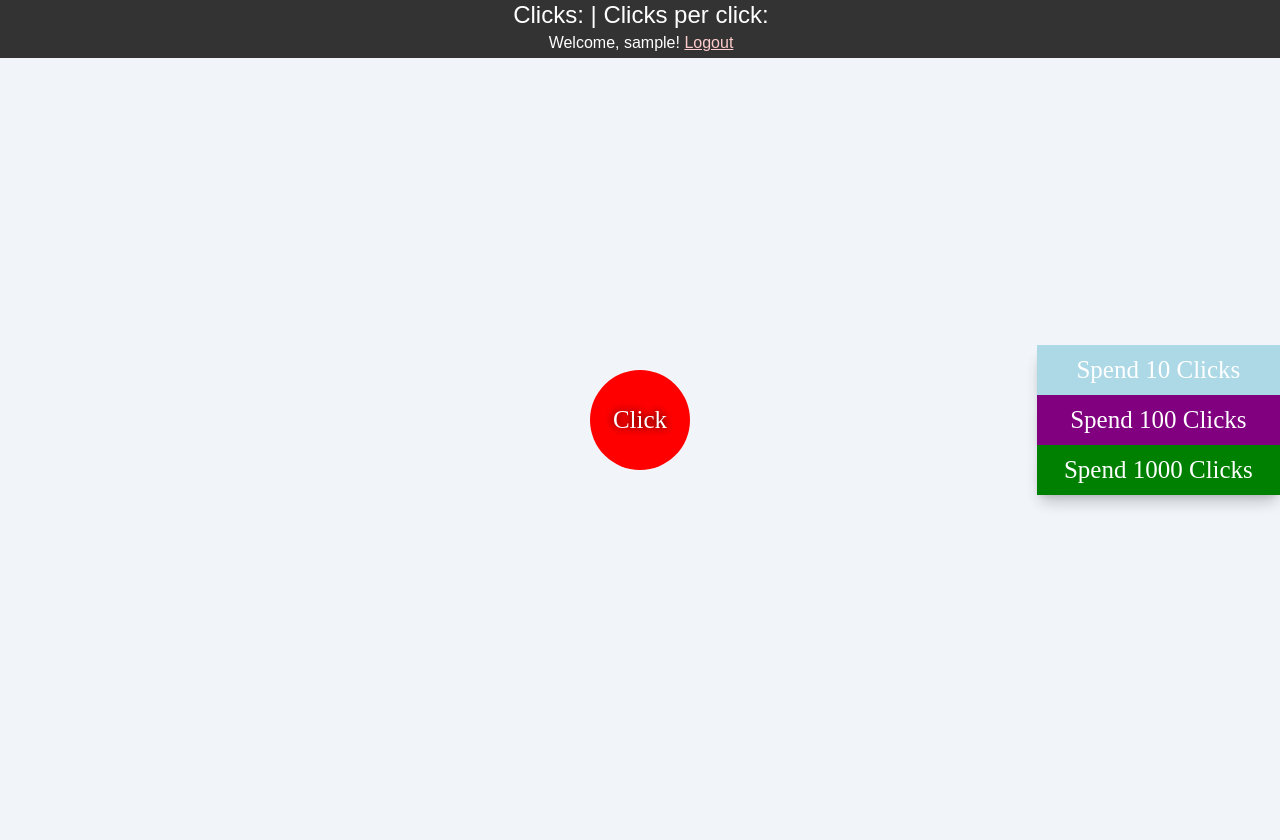
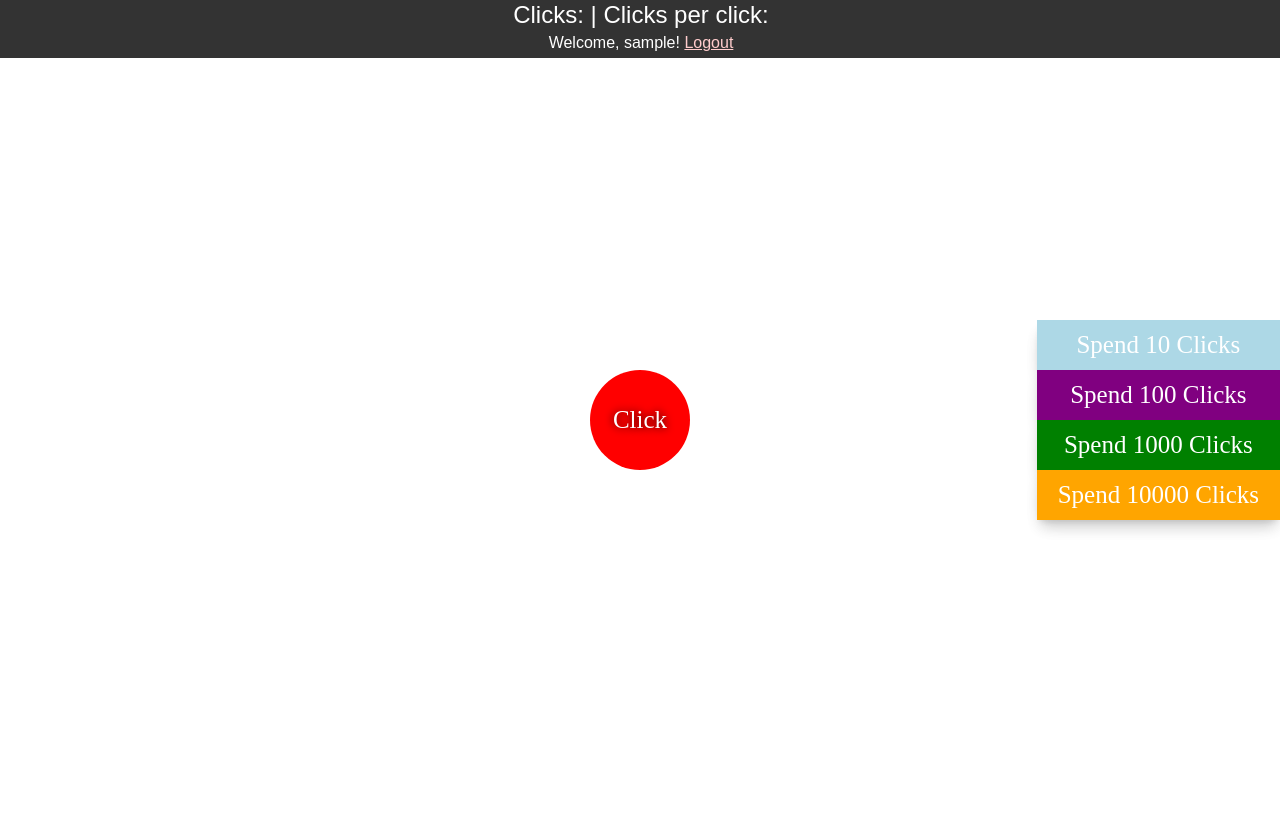
Before and after one commit to trixtxnz/mainweb, a Flask app: template templates/clicker game.html in a window 1280 px wide. Run offline with Flask 3, Linux system fonts and the light colour scheme; the template is opened without the code that fills it: most values are stand-ins (such as "Sample title", 1, 10 or a date in 2020).

Commit message:
Assistant checkpoint: Add 10,000 clicks upgrade (+1,000 bonus)
Assistant generated file changes:
- app.py: Add has_unlocked_10000 initialization in signup, Add has_unlocked_10000 initialization in clicker route, Update spend_clicks_1000 to unlock 10000 tier, Add spend_clicks_10000 endpoint
- templates/clicker game.html: Update sendClickAction to handle has_unlocked_10000
Update sendClickAction to handle has_unlocked_10000

---

User prompt:

can you add anouther upgrade button that takes 10000 clicks and gives you you 1000 clicks

Replit-Commit-Author: Assistant
Replit-Commit-Session-Id: 532a71f0-4ae6-48bb-9e2c-8d3a16240771

```diff
--- a/app.py
+++ b/app.py
@@ -242,18 +242,22 @@ def clicker():
         users[username]['has_unlocked_100'] = False
     if 'has_unlocked_1000' not in users[username]:
         users[username]['has_unlocked_1000'] = False
+    if 'has_unlocked_10000' not in users[username]:
+        users[username]['has_unlocked_10000'] = False
     save_users(users)
 
     current_clicks = users[username]['clicks']
     current_bonus = users[username]['click_bonus']
     has_unlocked_100 = users[username]['has_unlocked_100']
     has_unlocked_1000 = users[username]['has_unlocked_1000']
+    has_unlocked_10000 = users[username]['has_unlocked_10000']
     return render_template('clicker game.html',
                                                 username=username,
                                                 clicks=current_clicks,
                                                 click_bonus=current_bonus,
                                                 has_unlocked_100=has_unlocked_100,
-                                                has_unlocked_1000=has_unlocked_1000)
+                                                has_unlocked_1000=has_unlocked_1000,
+                                                has_unlocked_10000=has_unlocked_10000)
 
 @app.route('/signup', methods=['POST'])
 def signup():
@@ -286,6 +290,7 @@ def signup():
         'click_bonus': 1,
         'has_unlocked_100': False,
         'has_unlocked_1000': False,
+        'has_unlocked_10000': False,
         'prefs': get_default_prefs()
     }
     save_users(users)
@@ -506,8 +511,11 @@ def spend_clicks_1000():
     # Decrement click count
     users[username]['clicks'] -= SPEND_AMOUNT
 
-    # Increase the click bonus by 10 (even bigger upgrade)
+    # Increase the click bonus by 100 (even bigger upgrade)
     users[username]['click_bonus'] += 100
+
+    # Unlock the 10000 clicks upgrade
+    users[username]['has_unlocked_10000'] = True
 
     # Save the updated data
     save_users(users)
@@ -517,8 +525,73 @@ def spend_clicks_1000():
         'clicks': users[username]['clicks'],
         'click_bonus': users[username]['click_bonus'],
         'has_unlocked_100': users[username]['has_unlocked_100'],
-        'has_unlocked_1000': users[username]['has_unlocked_1000']
+        'has_unlocked_1000': users[username]['has_unlocked_1000'],
+        'has_unlocked_10000': users[username]['has_unlocked_10000']
     })
 
 if __name__ == '__main__':
     app.run(host='0.0.0.0', port=5000, debug=True)
+
+
+@app.route('/spend_clicks_10000', methods=['POST'])
+def spend_clicks_10000():
+    # 1. Authentication Check
+    if 'username' not in session:
+        return jsonify({'error': 'Not logged in'}), 401
+
+    # 2. Load User Data and Get Variables
+    users = load_users()
+    username = session['username']
+    SPEND_AMOUNT = 10000  # Must match the SPEND_AMOUNT_10000 in JavaScript
+
+    # Initialize clicks and bonus if not present (Safety check)
+    if 'clicks' not in users[username]:
+        users[username]['clicks'] = 0
+    if 'click_bonus' not in users[username]:
+        users[username]['click_bonus'] = 1
+    if 'has_unlocked_10000' not in users[username]:
+        users[username]['has_unlocked_10000'] = False
+
+    current_clicks = users[username]['clicks']
+
+    # 3. Validation Check: Must have unlocked this upgrade first
+    if not users[username]['has_unlocked_10000']:
+        return jsonify({
+            'error': 'You must unlock this upgrade first by buying the 1000 clicks upgrade.',
+            'clicks': current_clicks,
+            'click_bonus': users[username]['click_bonus'],
+            'has_unlocked_100': users[username]['has_unlocked_100'],
+            'has_unlocked_1000': users[username]['has_unlocked_1000'],
+            'has_unlocked_10000': users[username]['has_unlocked_10000']
+        }), 403
+
+    # 4. Validation Check (CRITICAL: Server is the authority)
+    if current_clicks < SPEND_AMOUNT:
+        return jsonify({
+            'error': f'Insufficient clicks. Need {SPEND_AMOUNT}, have {current_clicks}.',
+            'clicks': current_clicks,
+            'click_bonus': users[username]['click_bonus'],
+            'has_unlocked_100': users[username]['has_unlocked_100'],
+            'has_unlocked_1000': users[username]['has_unlocked_1000'],
+            'has_unlocked_10000': users[username]['has_unlocked_10000']
+        }), 400
+
+    # 5. Process the Transaction
+
+    # Decrement click count
+    users[username]['clicks'] -= SPEND_AMOUNT
+
+    # Increase the click bonus by 1000 (massive upgrade)
+    users[username]['click_bonus'] += 1000
+
+    # Save the updated data
+    save_users(users)
+
+    # 6. Success Response
+    return jsonify({
+        'clicks': users[username]['clicks'],
+        'click_bonus': users[username]['click_bonus'],
+        'has_unlocked_100': users[username]['has_unlocked_100'],
+        'has_unlocked_1000': users[username]['has_unlocked_1000'],
+        'has_unlocked_10000': users[username]['has_unlocked_10000']
+    })
--- a/templates/clicker game.html
+++ b/templates/clicker game.html
@@ -7,7 +7,7 @@
 <style>
 body {
 font-family: sans-serif;
-background-color: #f1f5f9; /* A light slate color */
+background-color: #f1f59; /* A light slate color */
 display: flex;
 justify-content: center;
 align-items: center;
@@ -100,6 +100,14 @@ font-family: lemon-milk;
 font-size: 25px;
 }
 
+/* Style for the new 10000 clicks button */
+#spend-button-10000 {
+background-color: orange; /* Example color */
+display: none; /* Initially hidden */
+font-family: lemon-milk;
+font-size: 25px;
+}
+
 .circle-button:hover:not(.disabled) {
 filter: brightness(0.9); /* Darken slightly on hover for both */
 }
@@ -134,6 +142,7 @@ max-width: 448px;
 box-sizing: border-box;
 text-align: center;
 size-adjust false;
+}
 </style>
 </head>
 <body>
@@ -161,6 +170,10 @@ Spend 100 Clicks
 <button class="upgrade-button" id="spend-button-1000">
 Spend 1000 Clicks
 </button>
+
+<button class="upgrade-button" id="spend-button-10000">
+Spend 10000 Clicks
+</button>
 </div>
 <script>
 // Get button elements
@@ -168,6 +181,8 @@ const clickButton = document.getElementById('click-button');
 const spendButton = document.getElementById('spend-button');
 const spendButton100 = document.getElementById('spend-button-100');
 const spendButton1000 = document.getElementById('spend-button-1000');
+const spendButton10000 = document.getElementById('spend-button-10000'); // New button element
+
 // Get the counter element
 const counterElement = document.getElementById('counter');
 const bonusElement = document.getElementById('bonus');
@@ -177,9 +192,12 @@ let counterValue = {{ clicks if clicks is defined else 0 }};
 let bonusValue = {{ click_bonus if click_bonus is defined else 1 }};
 let hasUnlocked100 = {{ has_unlocked_100|tojson }};
 let hasUnlocked1000 = {{ has_unlocked_1000|tojson }};
+let hasUnlocked10000 = {{ has_unlocked_10000|tojson }}; // New state variable
+
 const SPEND_AMOUNT = 10; // Define how many clicks are spent
 const SPEND_AMOUNT_100 = 100; // Define how many clicks for the 100 upgrade
 const SPEND_AMOUNT_1000 = 1000; // Define how many clicks for the 1000 upgrade
+const SPEND_AMOUNT_10000 = 10000; // Define clicks for the new upgrade
 
 // Update the display with saved clicks
 counterElement.textContent = counterValue;
@@ -208,6 +226,13 @@ function updateButtonStates() {
         spendButton1000.classList.add('disabled');
     }
 
+    // Update spend 10000 button
+    if (counterValue >= SPEND_AMOUNT_10000) {
+        spendButton10000.classList.remove('disabled');
+    } else {
+        spendButton10000.classList.add('disabled');
+    }
+
     // Show/hide the 100 clicks button based on unlock status
     if (hasUnlocked100) {
         spendButton100.style.display = 'flex';
@@ -220,6 +245,13 @@ function updateButtonStates() {
         spendButton1000.style.display = 'flex';
     } else {
         spendButton1000.style.display = 'none';
+    }
+
+    // Show/hide the 10000 clicks button based on unlock status
+    if (hasUnlocked10000) {
+        spendButton10000.style.display = 'flex';
+    } else {
+        spendButton10000.style.display = 'none';
     }
 }
 
@@ -256,7 +288,10 @@ hasUnlocked100 = data.has_unlocked_100;
 if (data.has_unlocked_1000 !== undefined) {
 hasUnlocked1000 = data.has_unlocked_1000;
 }
-updateButtonStates();
+if (data.has_unlocked_10000 !== undefined) {
+                hasUnlocked10000 = data.has_unlocked_10000;
+            }
+            updateButtonStates();
 } else {
 console.error(`Failed to perform action at ${endpoint}`);
 // Fallback: try to update locally if server fails
@@ -315,6 +350,15 @@ showMessage(`You need ${SPEND_AMOUNT_1000} clicks to use this!`);
 }
 });
 
+// 5. Spend 10000 clicks listener (New functionality)
+spendButton10000.addEventListener('click', () => {
+if (counterValue >= SPEND_AMOUNT_10000) {
+sendClickAction('/spend_clicks_10000', -SPEND_AMOUNT_10000); // -10000 clicks locally on error
+} else {
+showMessage(`You need ${SPEND_AMOUNT_10000} clicks to use this!`);
+}
+});
+
 </script>
 </body>
 </html>
```
